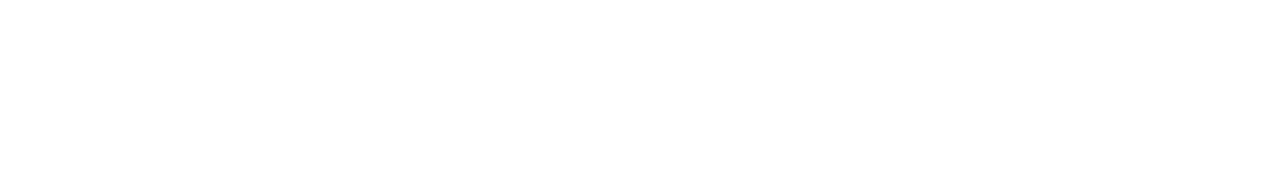
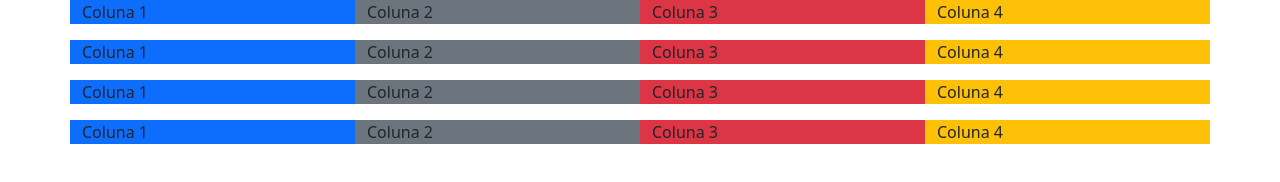
Before and after one commit to GustavoSantanaRe/Bootstrap, a plain HTML site: page ex2_sistema-grid/ex2.html in a window 1280 px wide. Drawn offline with nearby package versions, Linux system fonts and the light colour scheme.

Commit message:
exercicio 3 finalizado

```diff
--- /dev/null
+++ b/ex1b__instalacao_npm/package.json
@@ -0,0 +1,5 @@
+{
+  "dependencies": {
+    "bootstrap": "^5.3.3"
+  }
+}
--- a/ex2_sistema-grid/ex2.html
+++ b/ex2_sistema-grid/ex2.html
@@ -8,8 +8,39 @@
 </head>
 <body>
 
+     <!-- 1ª Digitação (Aqui) -->
+    <div class="container">
+    <div class="row">
+        <div class="col-sm-3 bg-primary">Coluna 1</div>
+        <div class="col-sm-3 bg-secondary">Coluna 2</div>
+        <div class="col-sm-3 bg-danger">Coluna 3</div>
+        <div class="col-sm-3 bg-warning">Coluna 4</div>
+    </div>
 
-    <!-- 1ª Digitação (Aqui) -->
+
+    <div class="row my-3">
+        <div class="col-sm-3 bg-primary">Coluna 1</div>
+        <div class="col-sm-3 bg-secondary">Coluna 2</div>
+        <div class="col-sm-3 bg-danger">Coluna 3</div>
+        <div class="col-sm-3 bg-warning">Coluna 4</div>
+    </div>
+
+
+    <div class="row my-3">
+        <div class="col-sm-3 bg-primary">Coluna 1</div>
+        <div class="col-sm-3 bg-secondary">Coluna 2</div>
+        <div class="col-sm-3 bg-danger">Coluna 3</div>
+        <div class="col-sm-3 bg-warning">Coluna 4</div>
+    </div>
+
+
+    <div class="row my-3">
+        <div class="col-sm-3 bg-primary">Coluna 1</div>
+        <div class="col-sm-3 bg-secondary">Coluna 2</div>
+        <div class="col-sm-3 bg-danger">Coluna 3</div>
+        <div class="col-sm-3 bg-warning">Coluna 4</div>
+    </div>
+
 
 
     <script src="https://cdn.jsdelivr.net/npm/bootstrap@5.3.0/dist/js/bootstrap.bundle.min.js"></script>
```
Also changed, not shown: ex1a_instalacao_arquivos/index.html (+2 -1 lines), ex3_botoes/ex3.html (+18 -0 lines), README.md, ex1a_instalacao_arquivos/css/bootstrap.min.css (added), ex1a_instalacao_arquivos/js/bootstrap.bundle.min.js (added), 1 other file.
